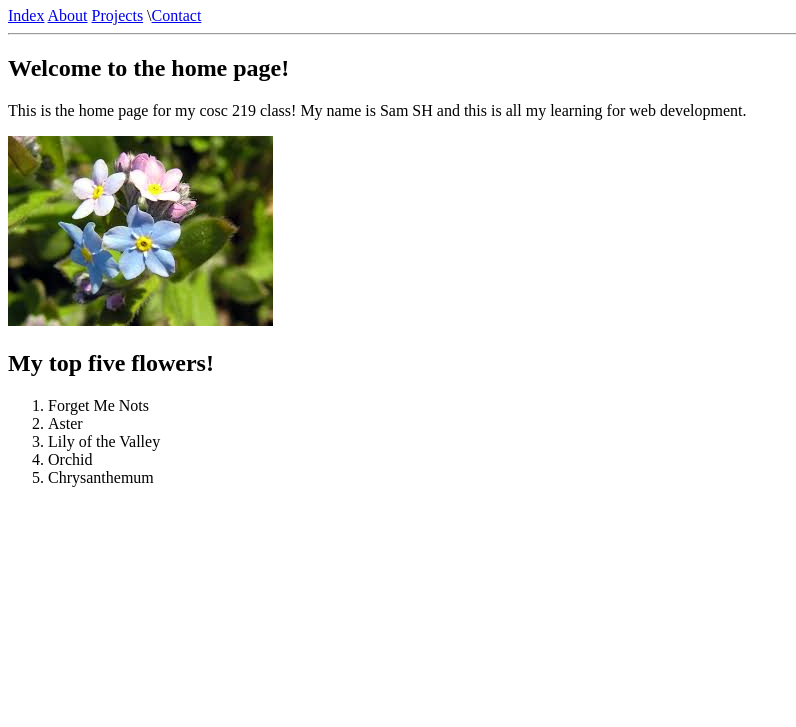
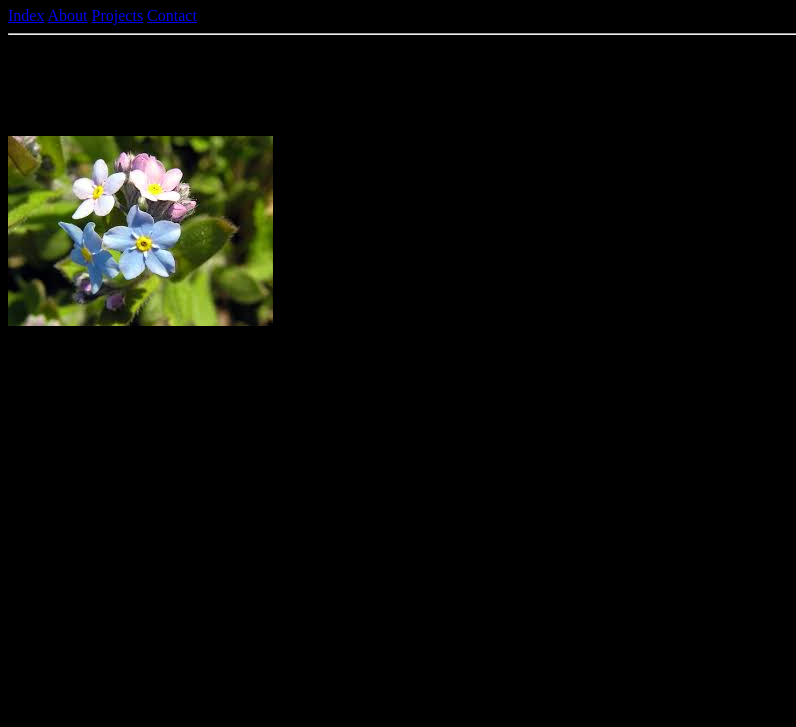
Before and after one commit to ddawg9/cosc219-site, a plain HTML site: page index.html in a window 1280 px wide. Shown: the part 73-800 px from the top of the page, without its empty margins (0-796 px from the left). Drawn offline with Linux system fonts and the light colour scheme.

Commit message:
Added the style sheet and confirming its connection.

```diff
--- a/index.html
+++ b/index.html
@@ -4,6 +4,7 @@
         <meta charset="UTF-8">
         <title>COSC219 Home page</title>
         <meta name="viewport" content="width=device-width, initial-scale=1.0">
+        <link rel="stylesheet" href="style.css">
     </head>
 
 <body>
@@ -13,7 +14,7 @@
             <a href="index.html">Index</a>
             <a href="about.html">About</a>
             <a href="projects.html">Projects</a>
-            \<a href="contact.html">Contact</a>
+            <a href="contact.html">Contact</a>
         </nav>
     </header>
 
--- /dev/null
+++ b/style.css
@@ -0,0 +1,3 @@
+body {
+  background-color: #000000;
+}
```
Also changed, not shown: about.html (+1 -0 lines), contact.html (+1 -0 lines), projects.html (+1 -0 lines).
